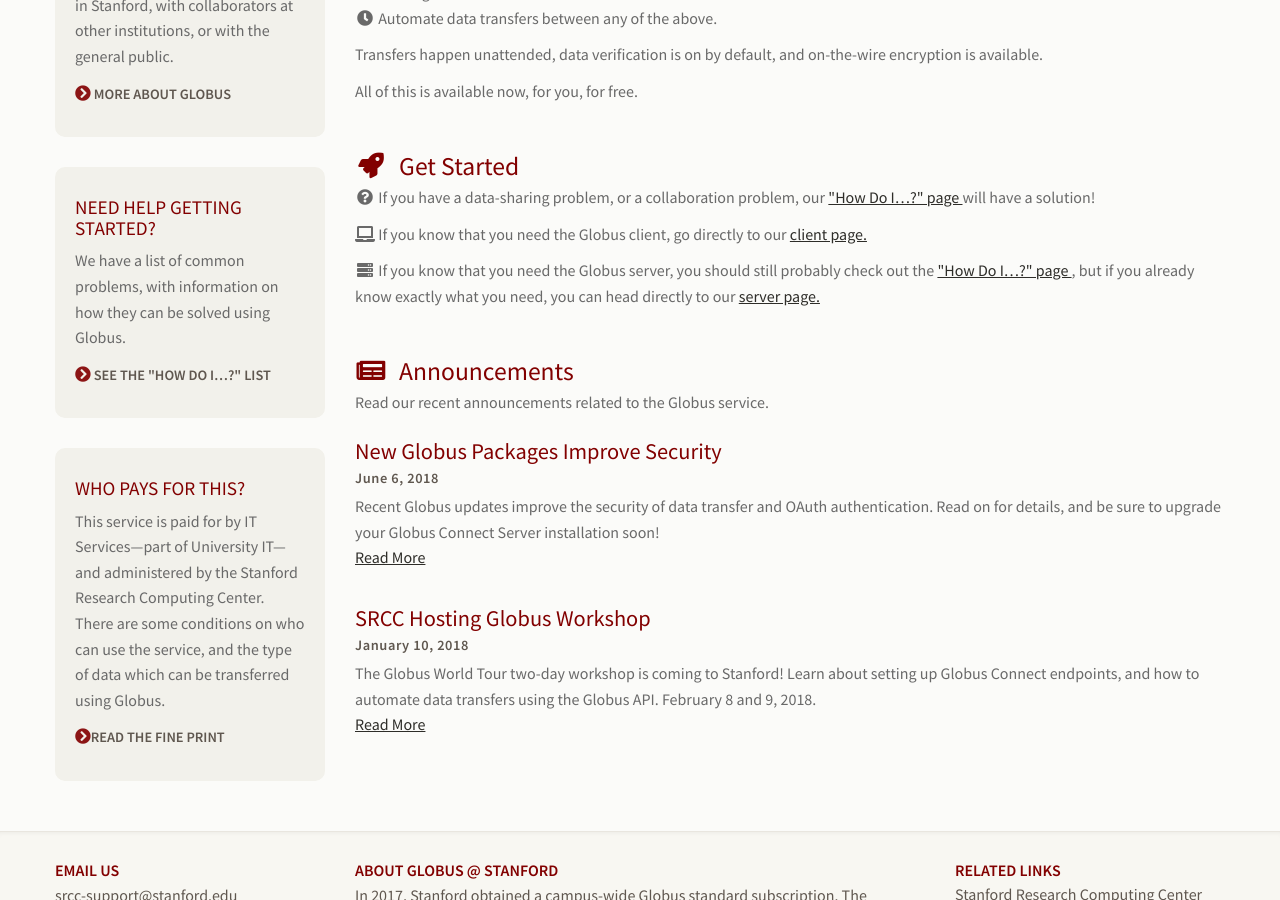
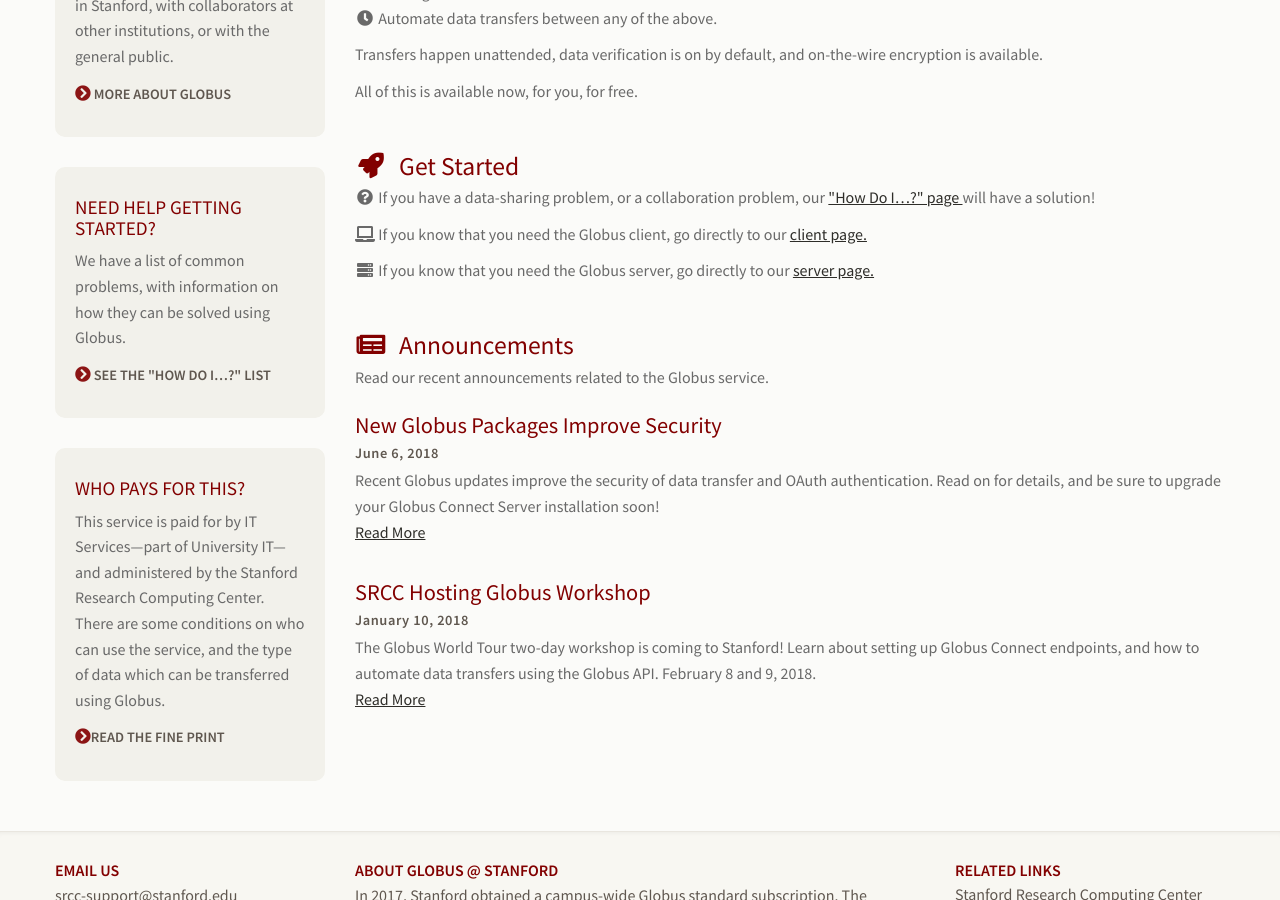
Before and after one commit to stanford-rc/globus.stanford.edu, a Jekyll site: the page built from index.html, in a window 1280 px wide and 900 px high, scrolled down 441 px. Built offline with Jekyll 4.4.1, drawn with Linux system fonts in a browser that asks for light colours; nearby versions of some CDN libraries; the list of posts is cut into pages by our own code; comment, search, counter and statistics services are not loaded.

```diff
--- a/index.html
+++ b/index.html
@@ -43,12 +43,7 @@ on-the-wire encryption is available.</p>
 </p>
 
 <p><i class="fas fa-fw fa-server"></i>
-  If you know that you need the Globus server, you should still probably check
-  out the
-  <a href="{{ "scenarios.html" | relative_url }}" title="Globus Scenarios">
-    "How Do I…?" page
-  </a>, but if you already know exactly what you need, you can head directly to
-  our
+  If you know that you need the Globus server, go directly to our
   <a href="{{ "server.html" | relative_url }}" title="Globus Connect Server">
     server page.
   </a>
```
